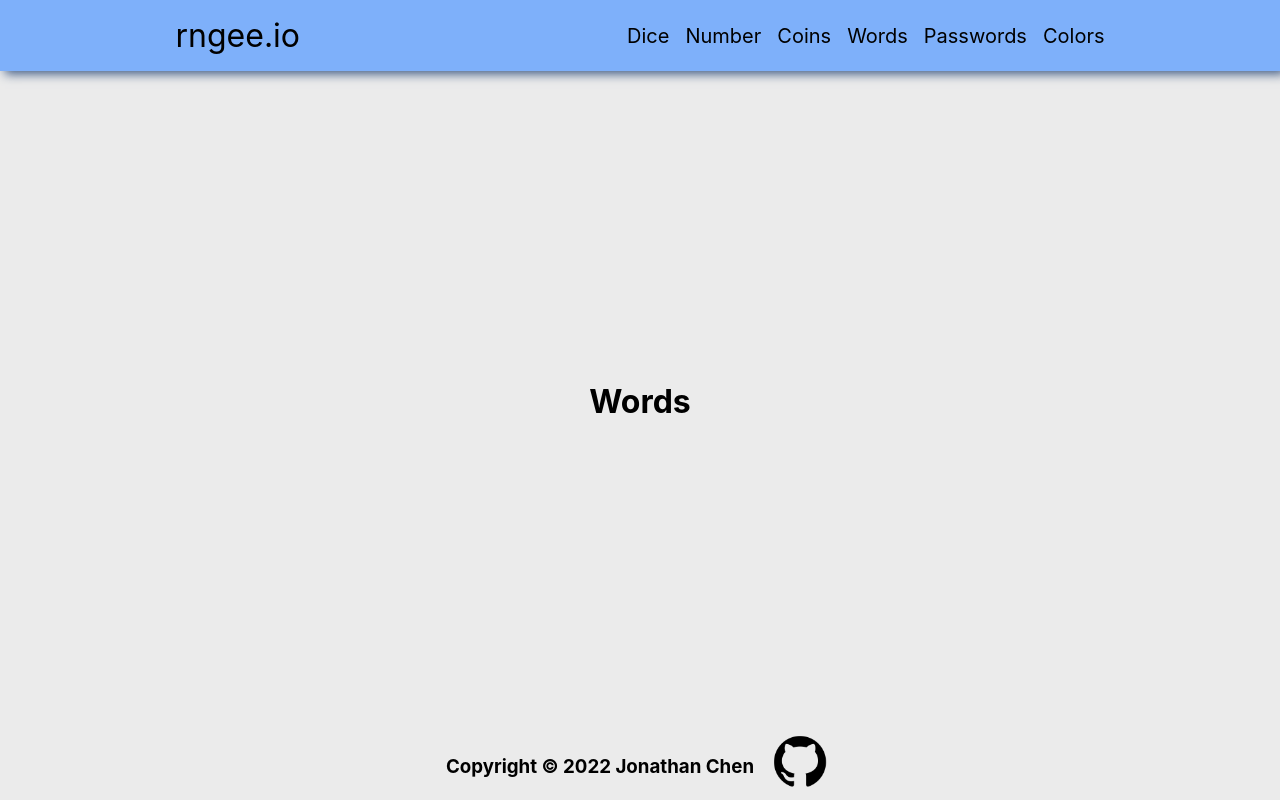
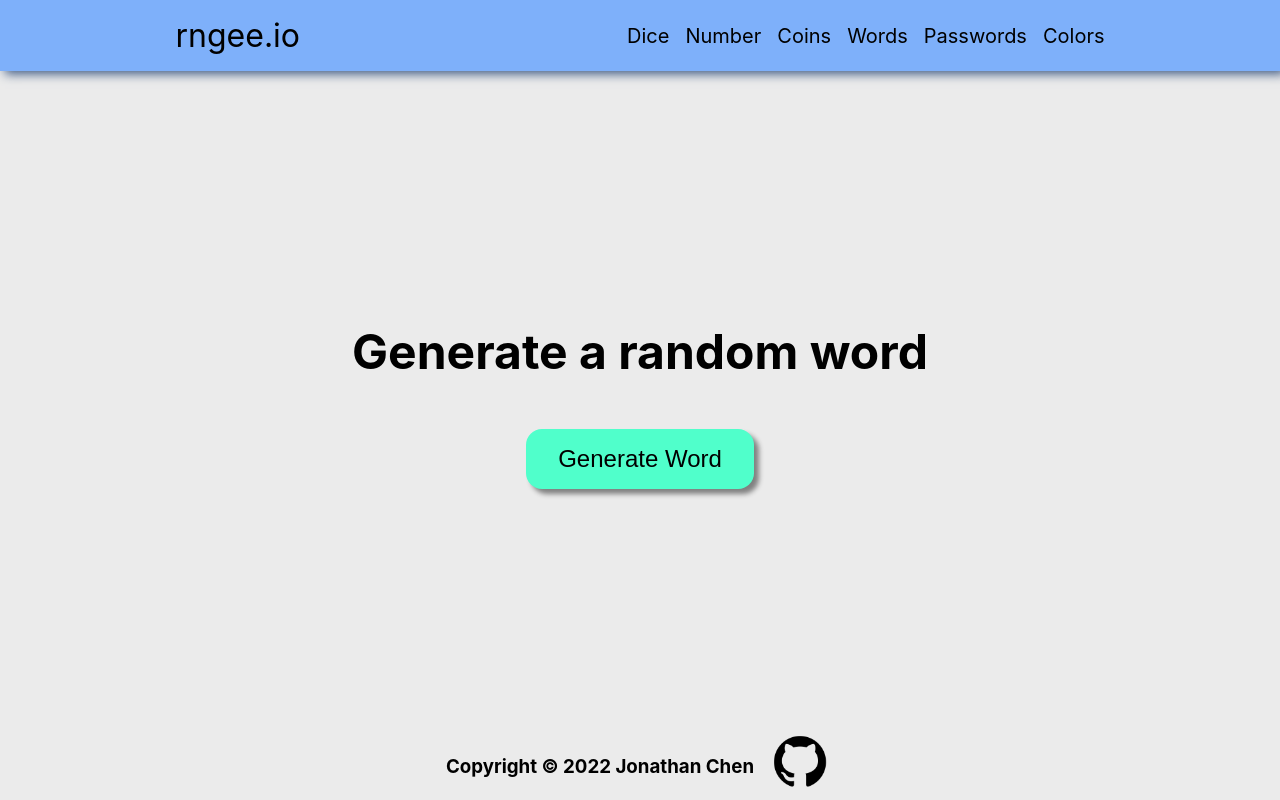
Before and after one commit to JonHPC/rngee, a React (Create React App) app: page /words in a window 1280 px wide. Built offline with nearby package versions, Linux system fonts and the light colour scheme.

Commit message:
Added random word feature

```diff
--- a/src/components/Words.js
+++ b/src/components/Words.js
@@ -1,12 +1,47 @@
 //./src/components/Words.js
-import React from "react";
+import React, {useState} from "react";
 import "./styles/Words.css";
 
 export default function Words(){
+    const [word, setWord] = useState("Generate a random word");
+
+    const words = ["Apple", "Box", "Car", "Disastrous", "X-ray", "Choke", "Small", "Writing", "Tendency", "Morning",
+    "Magic", "Back", "Ajar", "Machine", "Check", "Mend", "Dispensable", "Abashed", "Wish", "Giants", "Plausible",
+    "Bashful", "Sink", "Press", "Sneaky", "Annoy", "Lovely", "The", "Quick", "Brown", "Fox", "Jumped", "Over",
+    "Lazy", "Dog", "Cat", "Rabbit", "Deer", "Koala", "Kangaroo", "Snake", "Bug", "Snail", "Spider", "Bird", "Eagle",
+    "Water", "Gas", "Metal", "Blood", "Iron", "Steel", "Bronze", "Poison", "Ice", "Fire", "Wind", "Sunny", "Cloudy", "Shopping", "Airplane",
+    "Flight", "License", "Pants", "Jeans", "Dentist", "Doctor", "Nurse", "Pilot", "Teacher", "Fire Fighter", "Politician", "Parasite",
+    "Predator", "Prey", "Amazon", "Jungle", "Forest", "Plains", "Ocean", "Seas", "Desert", "Desserts", "Cake", "Candy", "Pie", "Oatmeal",
+    "Fruit", "Blueberry", "Raspberry", "Blackberry", "Pear", "Peach", "Plum", "Avocado", "Cartels", "Mexico", "United States", "Canada",
+    "America", "Brazil", "Columbia", "Chile", "Peru", "Europe", "England", "France", "Germany", "Italy", "Rome", "Belgium", "Poland",
+    "Spain", "Ukraine", "Crimea", "Sweden", "Finland", "Denmark", "Russia", "China", "Japan", "Asia", "Korea", "Taiwan", "Australia", "New Zealand",
+    "India", "Vietnam", "Cambodia", "Nation", "State", "Country", "Border", "Police", "Military", "Weapons", "Gun", "Missle", "Jet", "Tank",
+    "Bullets", "Happy", "Sad", "Angry", "Depressed", "Hungry", "Melancholy", "Anxious", "Nervous", "Hyper", "Excited", "Drugs", "Math",
+    "Science", "English", "Reading", "Writing", "Tests", "Social", "Delicious", "Treats", "Drink", "Alcohol", "Splendid", "Candid", "Fast",
+    "Slow", "Clear", "Cloud", "Rain", "Snow", "Sleet", "Mist", "Fog", "Dust", "Slowly", "Carefully", "Gently", "Gentleman", "Ladies",
+    "Cars", "Trains", "Tires", "Wheels", "Gasoline", "Petroleum", "Silver", "Gold", "Tin", "Platinum", "Stardust", "Crusaders", "Shield",
+    "Sword", "Spear", "Bow", "Arrow", "Death", "Eternity", "Justice", "Judgement", "Angle", "Angel", "Demon", "Monster", "Slayer",
+    "Static", "Media", "Class", "Name", "Generate", "Word", "Length", "Width", "Height", "Dimensions", "Time", "Space", "Galaxy", "Universe",
+    "Peace", "World", "Globe", "Local", "International", "National", "Olympics", "Network", "Internet", "Computer", "Skate", "Swim", "Run",
+    "Fly", "Jog", "Jump", "Canoe", "Boat", "Shot", "Ship", "Container", "Cargo", "Fuel", "Emmissions", "Pollution", "Globalization",
+    "Currency", "Money", "Dough", "Buck", "Cloth", "Bread", "Cheese", "Steak", "Beef", "Pork", "Chicken", "Hamburger", "Nuggets", "Pair",
+    "Thrice", "One", "Dozen", "Eggs", "Shoes", "Socks", "Thread", "Silk", "Nylon", "Rayon", "Cotton", "Wool", "Plastic", "Titanium",
+    "Hydrogen", "Boron", "Carbon", "Fiber", "Helium", "Potassium", "Sodium", "Oxygen", "Nitrogen", "Lithium", "Solar", "Argon", "Uranium",
+    "Plutonium", "Nuclear", "Reactor", "Planets", "Earth", "Venus", "Mars", "Mercury", "Jupiter", "Saturn", "Uranus", "Neptune", "Pluto",
+    "Comet", "Asteroid", "Shooting Stars", "Sun", "Stars", "Burning", "Electricity", "Cached", "Modules", "Manifest", "Framework",
+    "Rules", "Node", "React", "Loaders", "Note", "That", "View", "Browser", "Host", "Built", "Tower", "Brick", "Cement"
+
+    ];
+
+    const generateWord = () => {
+        let index = Math.floor(Math.random() * words.length);
+        setWord(words[index]);
+    }
 
     return(
-        <div classNAme="words">
-            <h1>Words</h1>
+        <div className="words">
+            <h1>{word}</h1>
+            <button onClick={generateWord} className="words__btn">Generate Word</button>
         </div>
     );
 }
--- a/src/components/styles/Dice.css
+++ b/src/components/styles/Dice.css
@@ -23,24 +23,24 @@
 }
 
 .roll-dice__go{
-    padding: 16px 32px;
     text-decoration:none;
-    font-size:2em;
-    text-align:center;
     border:none;
+    padding:16px 32px;
+    font-size:1.5em;
+    background-color:rgb(80, 255, 203);
     border-radius:16px;
-    transition: 0.2s;
-    background-color: rgb(85, 187, 255);
     box-shadow: 5px 5px 5px gray;
+    transition:0.2s;
+    margin-bottom:1em;
 }
 
 .roll-dice__go:hover{
-    background-color: rgb(133, 204, 252);
+    background-color:rgb(125, 250, 212);
     transform:scale(1.1);
 }
 
 .roll-dice__go:active{
-    background-color: rgb(41, 116, 167);
+    background-color:rgb(32, 194, 145);
     transform:scale(1);
 }
 
@@ -57,17 +57,17 @@
 }
 
 .dice-btn__add{
-    background-color:rgb(38, 214, 141);
+    background-color:rgb(78, 154, 240);
     width:128px;
 }
 
 .dice-btn__add:hover{
-    background-color:rgb(92, 233, 174);
+    background-color:rgb(126, 181, 243);
     transform:scale(1.1);
 }
 
 .dice-btn__add:active{
-    background-color:rgb(24, 170, 109);
+    background-color:rgb(29, 99, 165);
     transform:scale(1);
 }
 
--- a/src/components/styles/Navbar.css
+++ b/src/components/styles/Navbar.css
@@ -26,7 +26,7 @@
     color:black;
     font-size:2em;
     font-style:bold;
-    transition:0.2s;
+    transition:0.3s;
 }
 
 #home-btn:hover{
@@ -37,7 +37,7 @@
 .nav-btn{
     text-decoration:none;
     color:black;
-    transition:0.2s;
+    transition:0.3s;
     font-size:1.25em;
 }
 
--- a/src/components/styles/Words.css
+++ b/src/components/styles/Words.css
@@ -0,0 +1,33 @@
+.words{
+    display:flex;
+    flex-direction:column;
+    gap:16px;
+    justify-content:space-evenly;
+    align-items:center;
+}
+
+.words > h1 {
+    font-size:3em;
+}
+
+.words__btn{
+    text-decoration:none;
+    border:none;
+    padding:16px 32px;
+    font-size:1.5em;
+    background-color:rgb(80, 255, 203);
+    border-radius:16px;
+    box-shadow: 5px 5px 5px gray;
+    transition:0.2s;
+    margin-bottom:1em;
+}
+
+.words__btn:hover{
+    background-color:rgb(125, 250, 212);
+    transform:scale(1.1);
+}
+
+.words__btn:active{
+    background-color:rgb(32, 194, 145);
+    transform:scale(1);
+}
```
